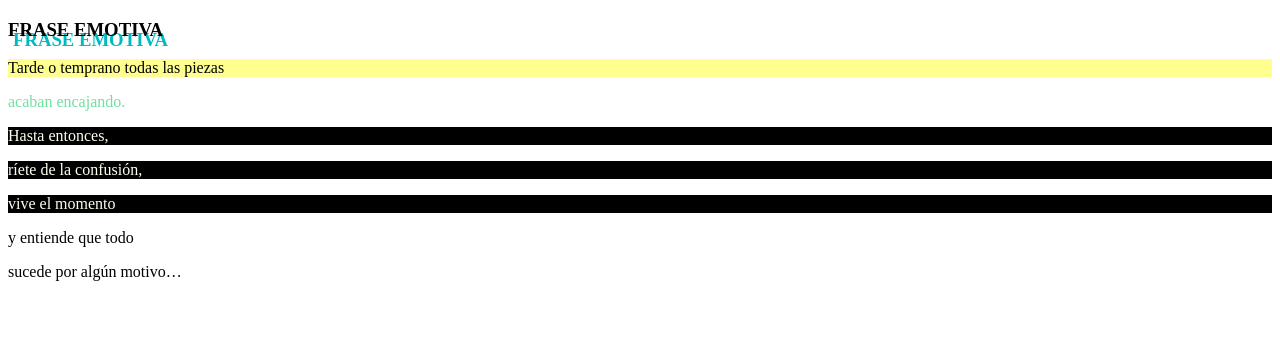
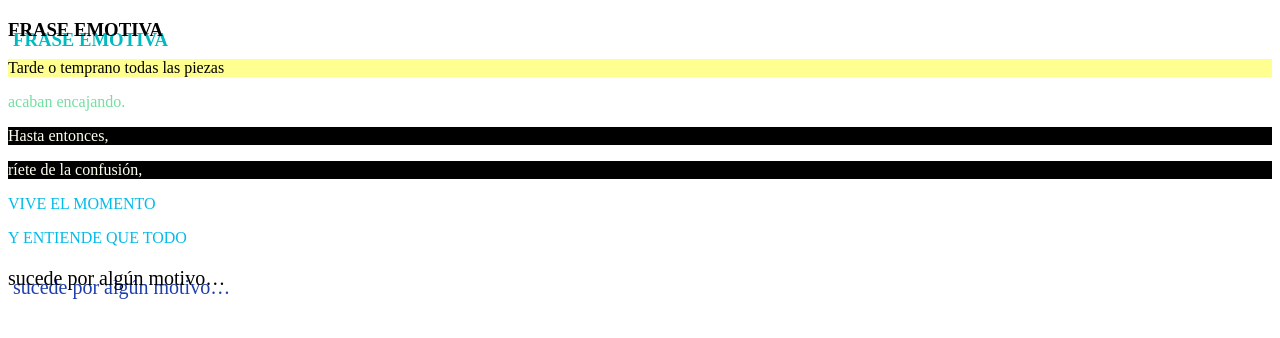
Before and after one commit to gato-brujo/html-eloisa-toro, a website: page index.html in a window 1280 px wide. Drawn offline with Linux system fonts and the light colour scheme.

Commit message:
continuación tarea

```diff
--- a/index.html
+++ b/index.html
@@ -24,10 +24,10 @@
     <p class="linea56">
       vive el momento
     </p>
-    <p>
+    <p class="linea56">
       y entiende que todo
     </p>
-    <p>
+    <p id="linea7">
       sucede por algún motivo…
     </p>
   </body>
--- a/style.css
+++ b/style.css
@@ -13,6 +13,9 @@
   color: ivory;
 }
 .linea56 {
-  background-color: rgb(0, 0, 0);
-  color: ivory;
+  color: rgb(2, 187, 233);
+  text-transform: uppercase;
 }
+#linea7 {
+  font-size: 20px ;
+  text-shadow: 5px 9px rgba(0, 38, 165, 0.89);
```
